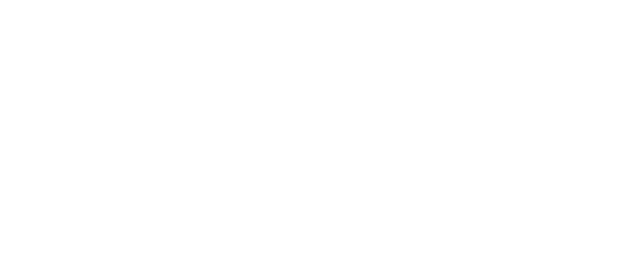
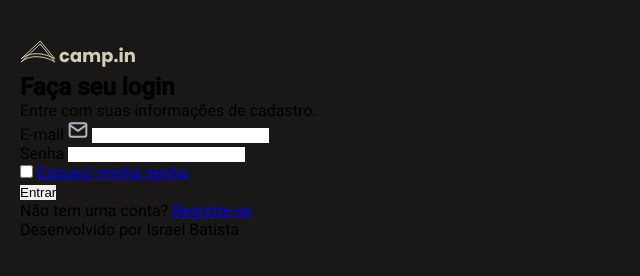
Before and after one commit to Israelfer/login-form-css, a plain HTML site: page index.html in a window 1280 px wide. Shown: the whole page, without its empty margins (0-640 px from the left). Drawn offline with Linux system fonts and the light colour scheme.

Commit message:
html structure, and prettier

```diff
--- a/index.html
+++ b/index.html
@@ -1,12 +1,51 @@
 <!DOCTYPE html>
 <html lang="pt-br">
-<head>
-    <meta charset="UTF-8">
-    <meta http-equiv="X-UA-Compatible" content="IE=edge">
-    <meta name="viewport" content="width=device-width, initial-scale=1.0">
+  <head>
+    <meta charset="UTF-8" />
+    <meta http-equiv="X-UA-Compatible" content="IE=edge" />
+    <meta name="viewport" content="width=device-width, initial-scale=1.0" />
+    <link rel="preconnect" href="https://fonts.googleapis.com" />
+    <link rel="preconnect" href="https://fonts.gstatic.com" crossorigin />
+    <link
+      href="https://fonts.googleapis.com/css2?family=JetBrains+Mono:wght@200&family=Montserrat:wght@300;400;500;600;700&family=Poppins:wght@400;500;600&family=Roboto:wght@400;500&display=swap"
+      rel="stylesheet"
+    />
+    <link rel="stylesheet" href="style.css" />
     <title>Login Form | Camp.in</title>
-</head>
-<body>
+  </head>
+  <body>
+    <div id="container">
+      <main>
+        <img src="./images/logo.svg" alt="logo camp.in" />
+        <section>
+          <div>
+            <h1>Faça seu login</h1>
+            <p>Entre com suas informações de cadastro.</p>
+          </div>
+          <form action="#">
+            <div>
+              <label for="email">E-mail</label>
+              <img src="./images/mail.svg" alt="e-mail icon" srcset="" />
+              <input type="email" id="email" name="email" />
+            </div>
+            <div>
+              <label for="password">Senha</label>
+              <input type="password" name="password" id="password" />
+            </div>
+            <div>
+              <input type="checkbox" name="" id="" />
+              <a href="#">Esqueci minha senha</a>
+            </div>
 
-</body>
+            <input type="submit" value="Entrar" />
+          </form>
+          <p>Não tem uma conta? <a href="#">Registre-se</a></p>
+        </section>
+        <!-- <img src="./images/side-image.jpg" alt="" srcset="" /> -->
+      </main>
+      <footer>
+        <p>Desenvolvido por Israel Batista</p>
+      </footer>
+    </div>
+  </body>
 </html>
--- /dev/null
+++ b/style.css
@@ -0,0 +1,29 @@
+* {
+  padding: 0;
+  margin: 0;
+  vertical-align: baseline;
+  list-style: none;
+  border: 0;
+}
+
+:root {
+  --text-base: #afb6c2;
+  --text-title: #d4ccb6;
+  --background: #191816;
+  --form-background: #24221f;
+  --primary-color: #ffc632;
+}
+
+body {
+  font-family: 'JetBrains Mono', monospace;
+  font-family: 'Montserrat', sans-serif;
+  font-family: 'Poppins', sans-serif;
+  font-family: 'Roboto', sans-serif;
+}
+
+#container {
+  background: var(--background);
+  widht: 100wh;
+  height: 100vh;
+  padding: 40px 20px 0;
+}
```
Also changed, not shown: 1 other file.
